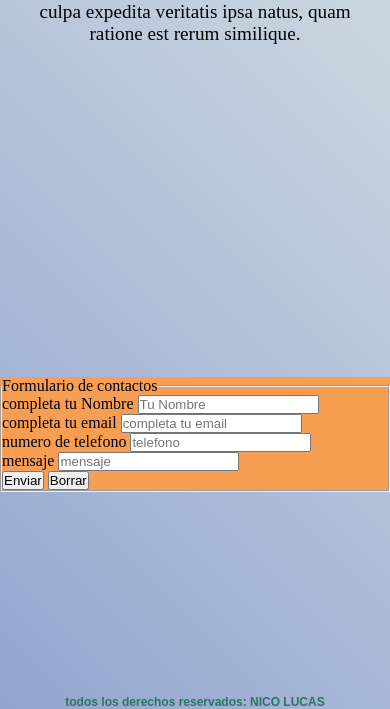
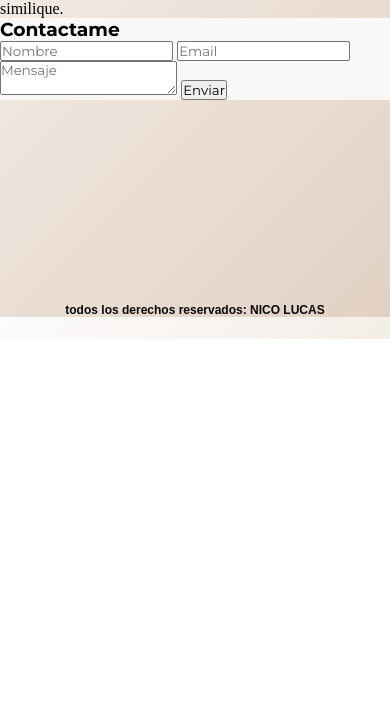
Before and after one commit to lucaz096/negocio-nico, a website: page pages/contactos.html in a window 390 px wide. Shown: the part 505-1214 px from the top of the page. After the commit the page ends 844 px from the top, so only its background shows below. Drawn offline with Linux system fonts and the light colour scheme.

Commit message:
tercera entrega del proyecto

```diff
--- a/pages/contactos.html
+++ b/pages/contactos.html
@@ -8,9 +8,10 @@
     <meta name="viewport" content="width=device-width, initial-scale=1.0">
     <!-- tipografias -->
     <link rel="preconnect" href="https://fonts.googleapis.com">
-    <link rel="preconnect" href="https://fonts.gstatic.com" crossorigin>
-     <link href="https://fonts.googleapis.com/css2?family=Inconsolata:wght@200;700&family=Rubik:ital,wght@1,500&display=swap" rel="stylesheet">
-    <link rel="stylesheet" href="../css/main.css">
+<link rel="preconnect" href="https://fonts.gstatic.com" crossorigin>
+<link href="https://fonts.googleapis.com/css2?family=Inconsolata:wght@200;700&family=Montserrat:wght@300;400;700&family=Rubik:ital,wght@1,500&display=swap" rel="stylesheet">
+     <!--css-->
+    <link rel="stylesheet" href="../css/style.css">
     <title>Contactos</title>
 </head>
 <body>
@@ -54,42 +55,14 @@
     </p>
     </section>
     </main>
-    <form action="">
-        <fieldset>
-            <legend>Formulario de contactos</legend>
-
-            <div>
-                <label for="Nombre">
-                    completa tu Nombre
-                </label>
-                <input type="text" name="nombre" placeholder="Tu Nombre">
-
-            </div>
-
-
-            <div>
-                <label for="mail">
-                     completa tu email
-                </label>
-                <input type="email" name="mail" placeholder="completa tu email">
-            </div>
-            <div>
-                <label for="telefono">
-                     numero de telefono
-                </label>
-                <input type="number" name="numero de telefono" placeholder="telefono">
-            </div>
-            <div>
-                <label for="mensaje">
-                    mensaje
-                </label>
-                <input type="text" name="message" placeholder="mensaje">
-            </div>
-            <div>
-                <input type="submit" value="Enviar">
-                <input type="reset" value="Borrar">
-            </div>
-        </fieldset>
+    <form class="form">
+        <div class="form__container">
+        <h3 class="form__container">Contactame</h3>
+            <input type="text" class="form__input" placeholder="Nombre">
+         <input type="email" class="form__input" placeholder="Email">
+            <textarea class="form__input form__input--message" placeholder="Mensaje"></textarea>
+            <input type="submit" value="Enviar" class="form__cta">
+        </div>
     </form>
     <footer>
         <h3>todos los derechos reservados: NICO LUCAS</h3>
--- a/scss/style.scss
+++ b/scss/style.scss
@@ -319,7 +319,17 @@ img{
                           "footer footer";
    justify-items: center;
 }
-
+/*PAGE CONTACTOS*/
+.form{
+    font-family: 'Montserrat', sans-serif;
+    background-color: #faf8f6;
+}
+.form__input{
+    font-family: 'Montserrat', sans-serif;
+}
+.form__cta{
+  font-family:'Montserrat', sans-serif;
+}
 /*MEDIA QUERIS*/
 @media (max-width: 420px) and (min-width:320px){
 
@@ -413,15 +423,17 @@ img{
         display: block;
         margin-left: auto;
         margin-right: auto;
-        width: 350px;
+        width: 40vh;
+        padding: 1vh;
+        height: 20vh;
     }
     .fabrica{
         img{
             display: block;
             margin-left: auto;
             margin-right: auto;
-            height: 35vh;
-            padding: 3vh;
+            height: 30vh;
+            padding: 2vh;
 
         }
         .textoFabrica{
@@ -436,8 +448,8 @@ img{
                 margin-left: auto;
                 margin-right: auto;
                 margin-top: 30px;
-                height: 35vh;
-                padding: 3vh;
+                height: 30vh;
+                padding: 2vh;
             }
             .textoFabricados{
                padding: 1rem;
```
Also changed, not shown: pages/productos.html (+1 -1 lines), css/style.css.
